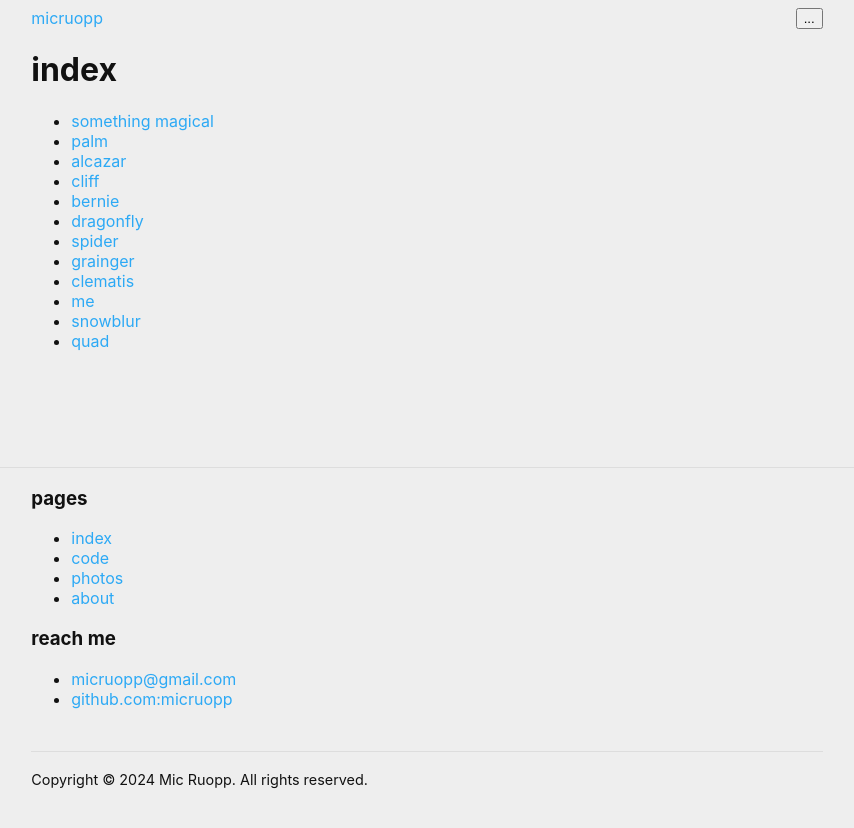
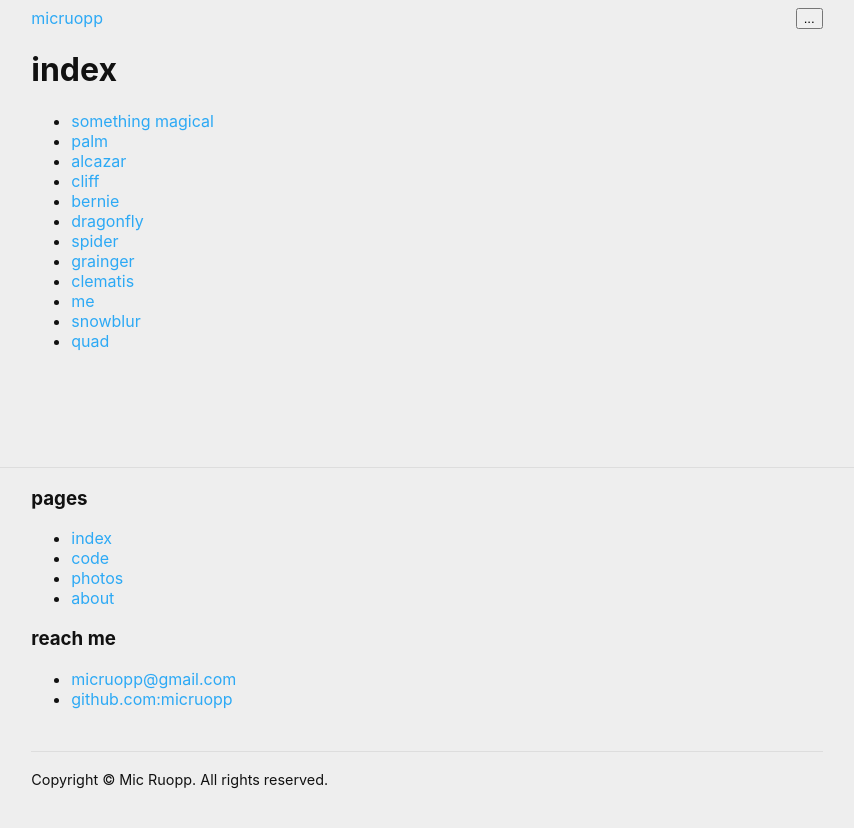
Before and after one commit to rdwdlabs/micruopp.com, a Next.js app: page / in a window 1280 px wide. Shown: the top 828 px of the page, without its empty margins (213-1067 px from the left). Built offline with nearby package versions, Linux system fonts and the light colour scheme.

Commit message:
removed copyright year

```diff
--- a/src/components/legal.tsx
+++ b/src/components/legal.tsx
@@ -2,7 +2,7 @@
   return (
     <>
       {/*<p>Software may contain a LICENSE.</p>*/}
-      <p>Copyright &#169; 2024 Mic Ruopp. All rights reserved.</p>
+      <p>Copyright &#169; Mic Ruopp. All rights reserved.</p>
     </>
   );
 }
```
